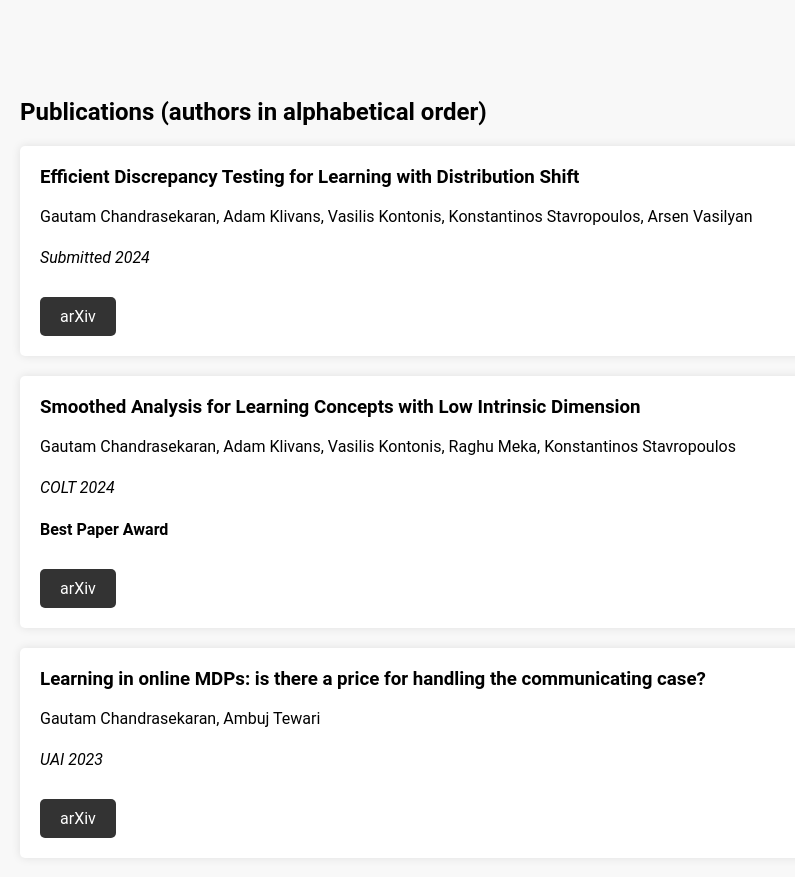
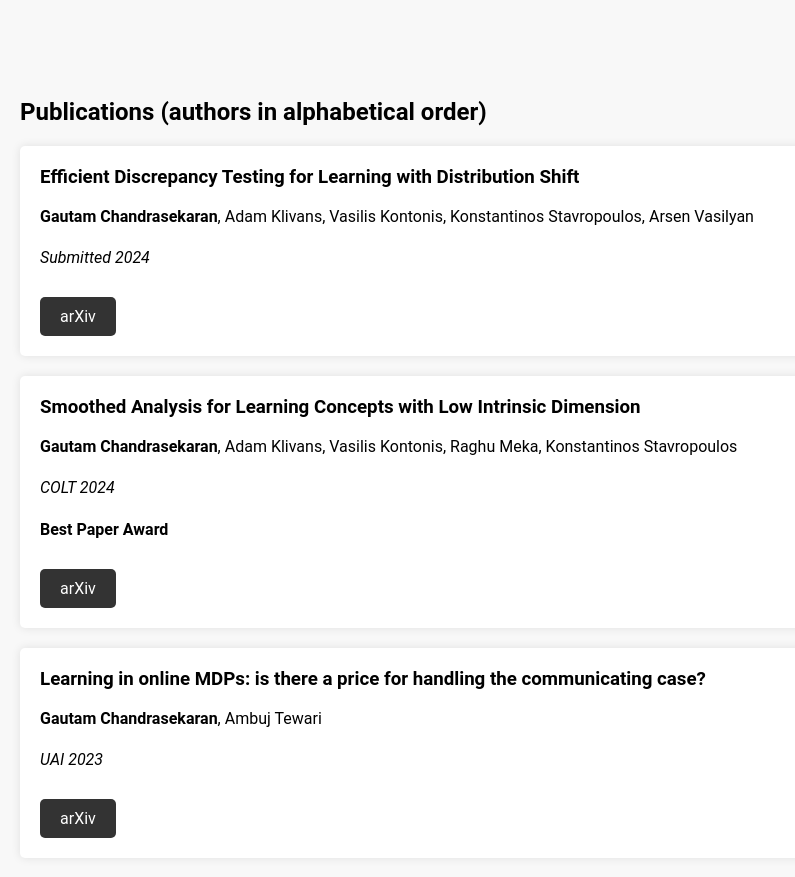
Before and after one commit to gautamc-git/temp-website, a Jekyll site: the page built from index.md, in a window 1280 px wide and 1352 px high, cut to the strip 454-1331 px from the top of the window. Shown: the whole strip, without its empty margins (0-795 px from the left). Built offline with Jekyll 4.4.1, drawn with Linux system fonts in a browser that asks for light colours.

```diff
--- a/index.md
+++ b/index.md
@@ -29,14 +29,14 @@ title: "Home"
     <!-- TDS LEARNING!-->
     <div class="publication-card">
       <h3>Efficient Discrepancy Testing for Learning with Distribution Shift</h3>
-      <p>Gautam Chandrasekaran, Adam Klivans, Vasilis Kontonis, Konstantinos Stavropoulos, Arsen Vasilyan</p>
+      <p><b>Gautam Chandrasekaran</b>, Adam Klivans, Vasilis Kontonis, Konstantinos Stavropoulos, Arsen Vasilyan</p>
       <p><em>Submitted 2024</em></p>
       <a href="https://arxiv.org/abs/2406.09373" target="_self">arXiv</a>
     </div>
     <!-- SMOOTH OPT -->
     <div class="publication-card">
       <h3>Smoothed Analysis for Learning Concepts with Low Intrinsic Dimension</h3>
-      <p>Gautam Chandrasekaran, Adam Klivans, Vasilis Kontonis, Raghu Meka, Konstantinos Stavropoulos</p>
+      <p><b>Gautam Chandrasekaran</b>, Adam Klivans, Vasilis Kontonis, Raghu Meka, Konstantinos Stavropoulos</p>
       <p><em>COLT 2024</em></p>
       <p><b>Best Paper Award</b></p>
       <a href="http://arxiv.org/abs/2407.00966" target="_blank">arXiv</a>
@@ -44,7 +44,7 @@ title: "Home"
     <!-- ONLINE MDP!-->
     <div class="publication-card">
       <h3>Learning in online MDPs: is there a price for handling the communicating case?</h3>
-      <p>Gautam Chandrasekaran, Ambuj Tewari</p>
+      <p><b>Gautam Chandrasekaran</b>, Ambuj Tewari</p>
       <p><em>UAI 2023</em></p>
       <a href="https://arxiv.org/abs/2111.02024" target="_self">arXiv</a>
     </div>
```
